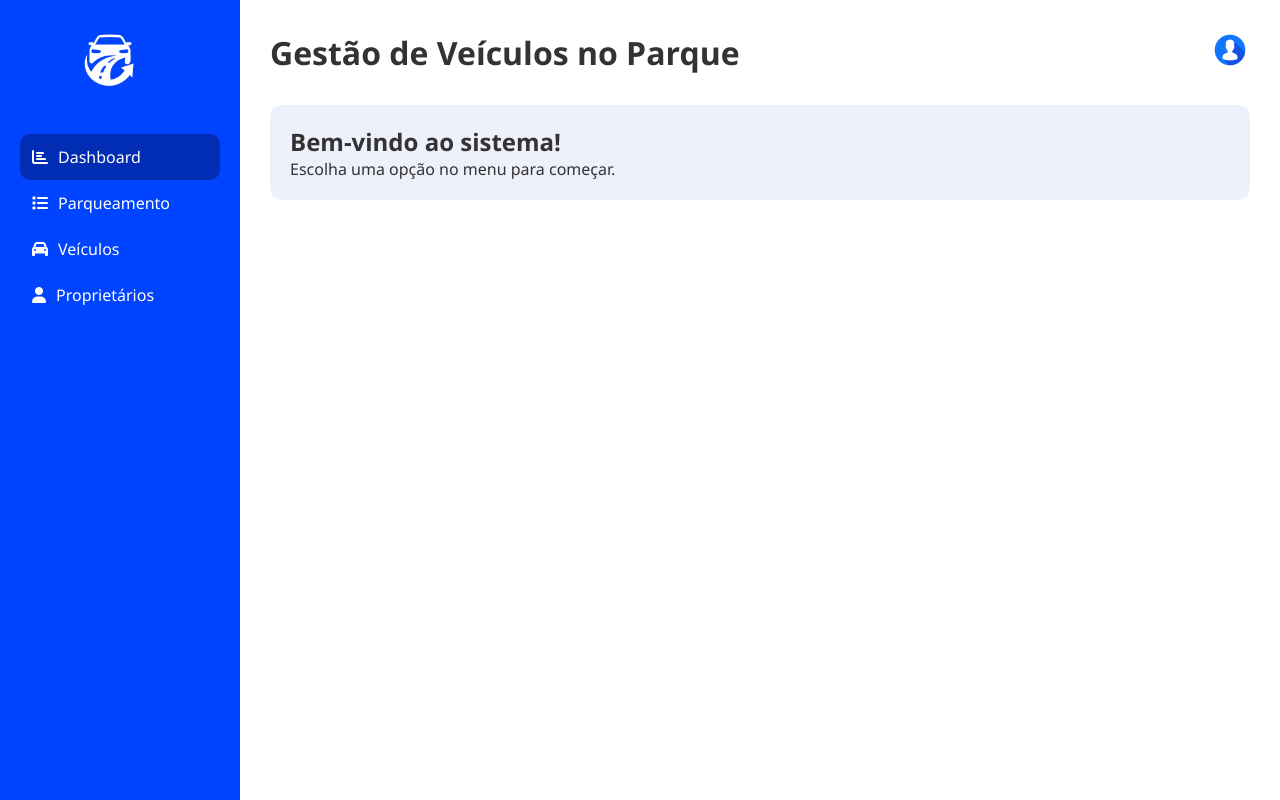
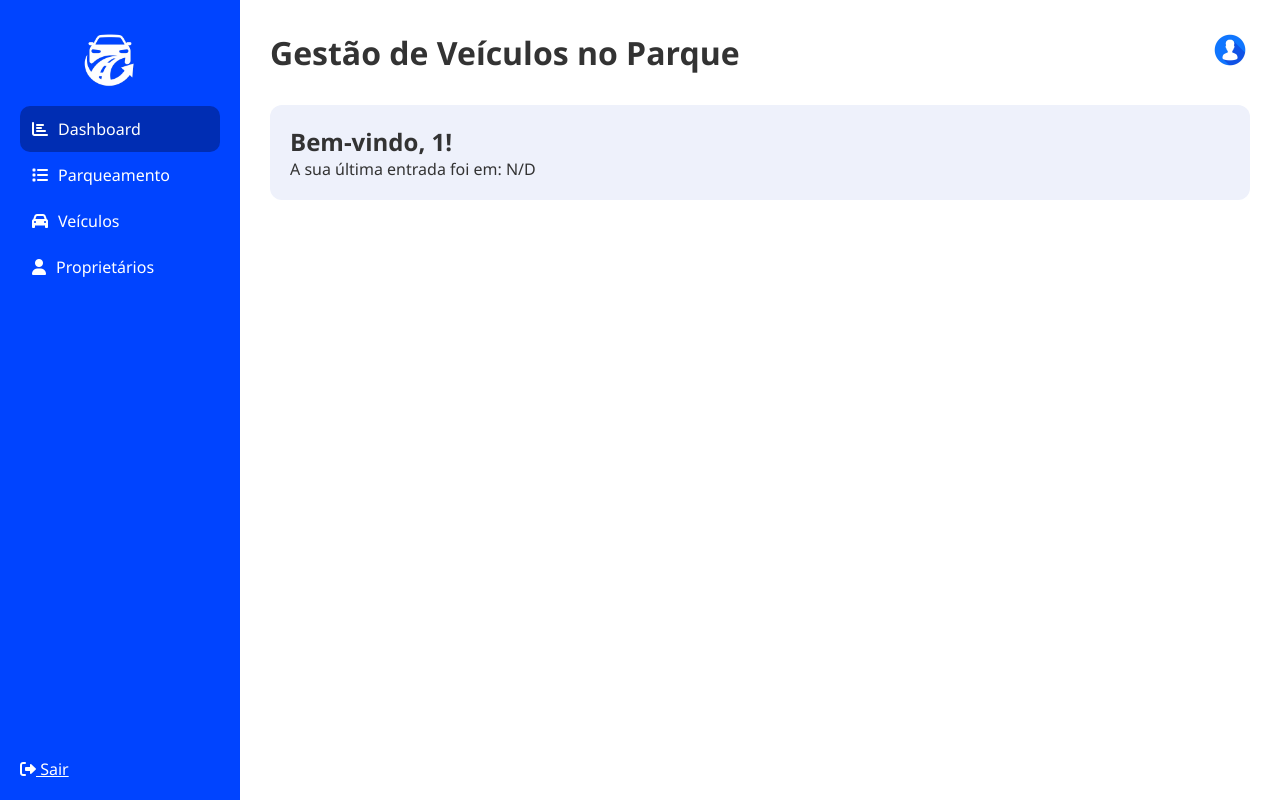
Before and after one commit to Edilsonn22/Projecto-PHP, a PHP site: page /Menu.php in a window 1280 px wide. Run offline with PHP 8.4, Linux system fonts and the light colour scheme; a user stored in the database is signed in.

Commit message:
Update Menu.php

```diff
--- a/Menu.php
+++ b/Menu.php
@@ -1,3 +1,12 @@
+<?php
+session_start();
+
+// Verifica se o usuário está autenticado
+if (!isset($_SESSION['login'])) {
+    header("Location: login.php");
+    exit();
+}
+?>
 <!DOCTYPE html>
 <html lang="pt">
 <head>
@@ -16,8 +25,10 @@
         <a href="parqueamento.php"><i class="fa fa-list"></i> Parqueamento</a>
         <a href="adicionarVeiculo.php"><i class="fa fa-car"></i> Veículos</a>
         <a href="proprietario.php"><i class="fa fa-user"></i> Proprietários</a>
-
       </nav>
+      <div class="footer">
+        <a href="logout.php"><i class="fa fa-sign-out-alt"></i> Sair</a>
+      </div>
     </aside>
 
     <!-- CONTEÚDO PRINCIPAL -->
@@ -30,8 +41,10 @@
       </header>
 
       <section class="content-box">
-        <h2>Bem-vindo ao sistema!</h2>
-        <p>Escolha uma opção no menu para começar.</p>
+        <h2>Bem-vindo, <?= htmlspecialchars($_SESSION['login']) ?>!</h2>
+        <p>A sua última entrada foi em:
+          <?= isset($_COOKIE['ultima_entrada']) ? htmlspecialchars($_COOKIE['ultima_entrada']) : 'N/D' ?>
+        </p>
       </section>
     </main>
   </div>
```
